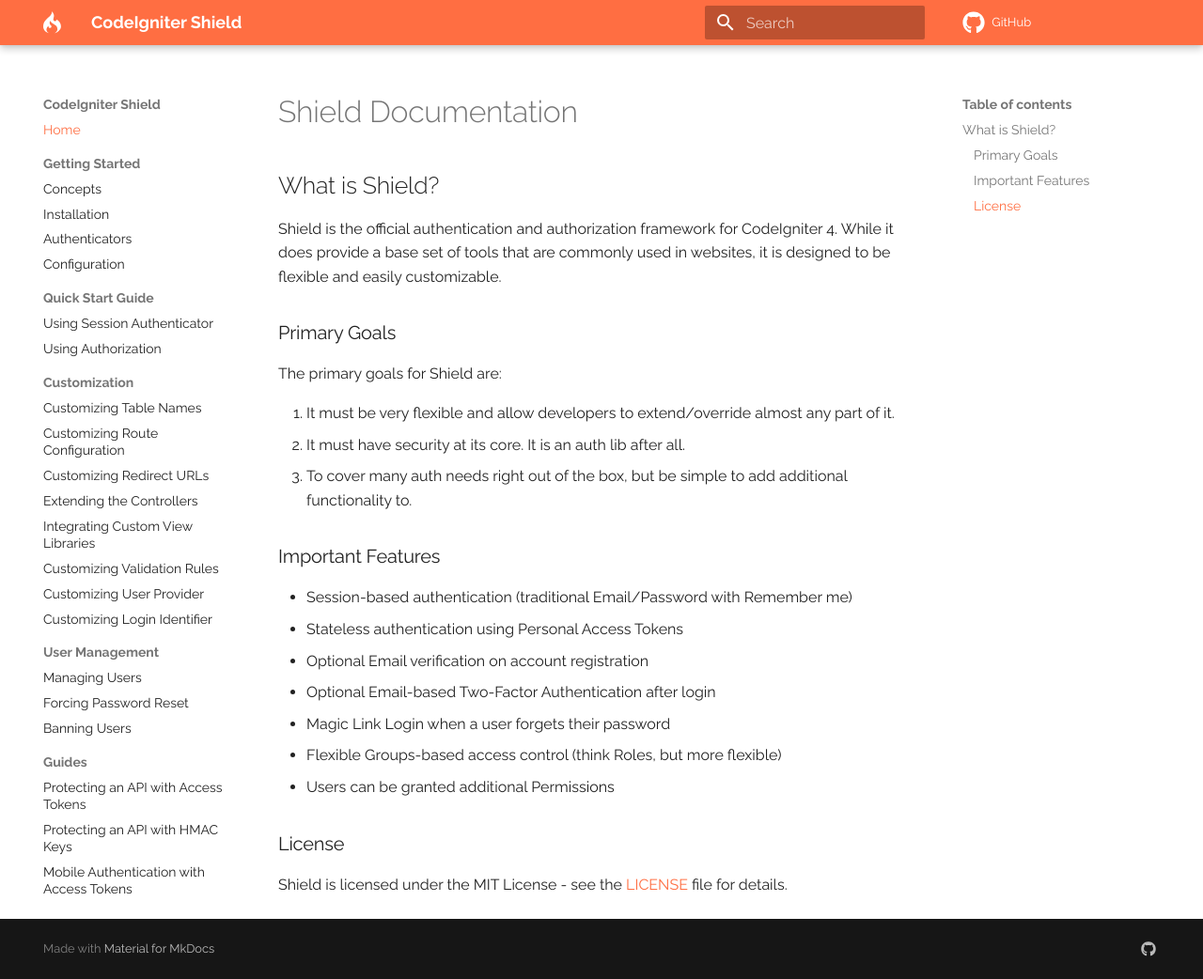
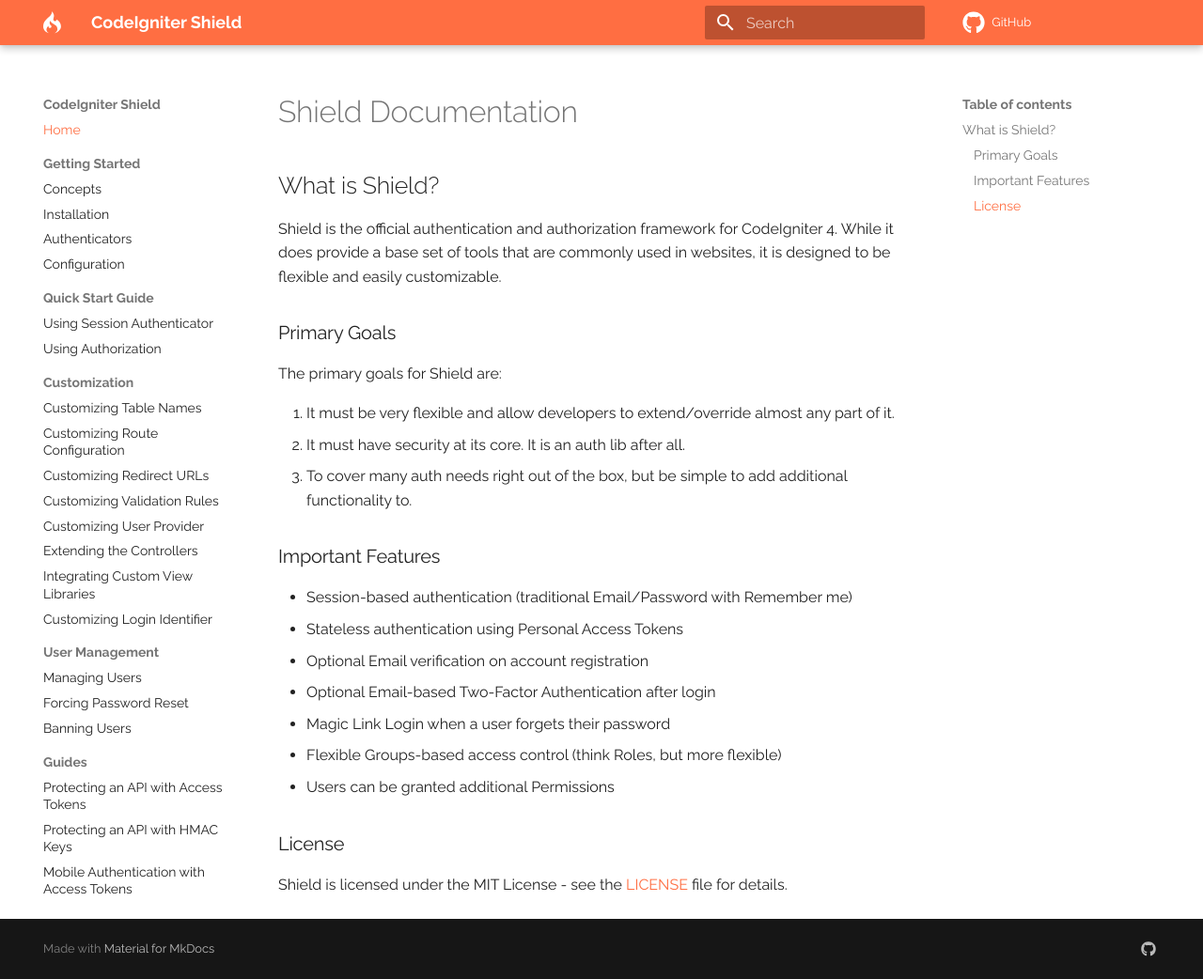
Before and after one commit to codeigniter4/shield, an MkDocs documentation site: the page built from docs/index.md, in a window 1280 px wide and 1042 px high. Shown: the whole window at 94% size. Built offline with MkDocs 1.6.1 and Material for MkDocs 9.7.7, drawn with Linux system fonts in a browser that asks for light colours; comment, search, counter and statistics services are not loaded; a style sheet for code colours, icons or effects is not loaded; part of the change alters nothing that is shown.

Commit message:
docs: change sub section order

```diff
--- a/mkdocs.yml
+++ b/mkdocs.yml
@@ -50,10 +50,10 @@ nav:
     - customization/table_names.md
     - customization/route_config.md
     - customization/redirect_urls.md
+    - customization/validation_rules.md
+    - customization/user_provider.md
     - customization/extending_controllers.md
     - customization/integrating_custom_view_libs.md
-    - customization/validation_rules.md
-    - customization/user_provider.md
     - customization/login_identifier.md
   - User Management:
     - user_management/managing_users.md
```
